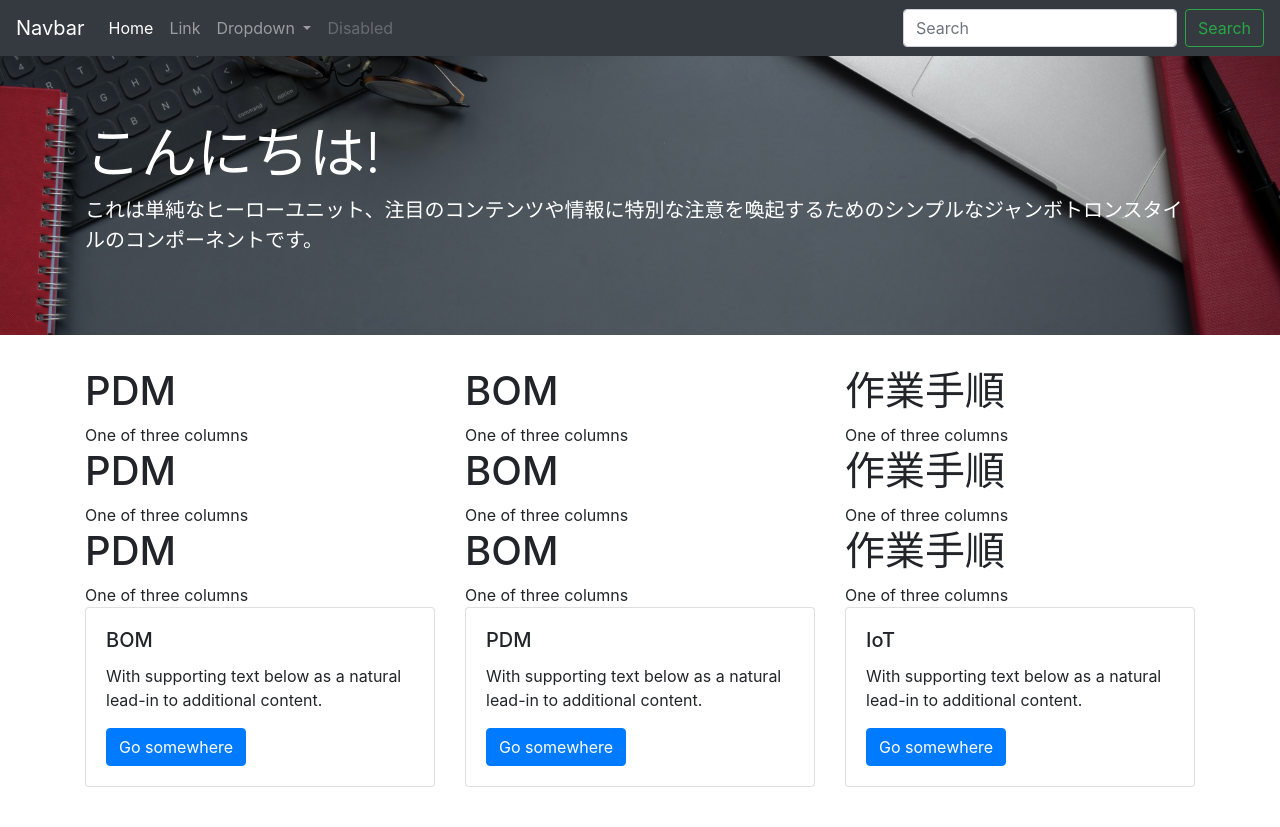
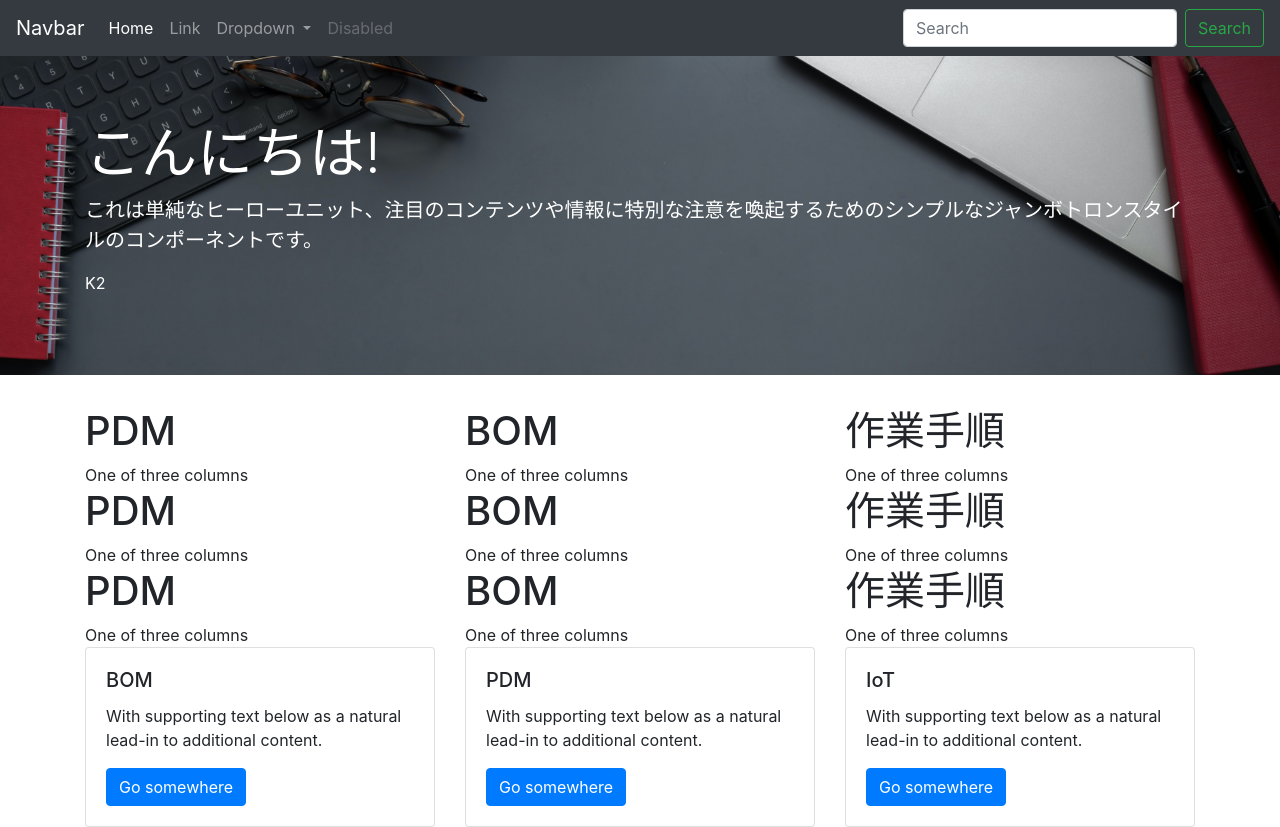
Before and after one commit to hiroshi-murano/web2, a plain HTML site: page index.html in a window 1280 px wide. Before the commit the page ends 800 px from the top, so only its background shows below. Drawn offline with nearby package versions, Linux system fonts and the light colour scheme.

Commit message:
20201128K2

```diff
--- a/index.html
+++ b/index.html
@@ -121,6 +121,7 @@
         <p class="lead">
           これは単純なヒーローユニット、注目のコンテンツや情報に特別な注意を喚起するためのシンプルなジャンボトロンスタイルのコンポーネントです。
         </p>
+        <p>K2</p>
       </div>
     </div>
     <div class="container">
```
